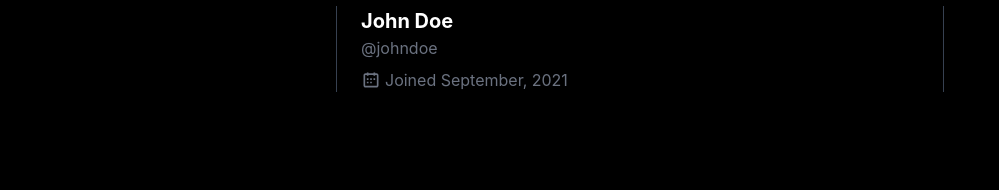
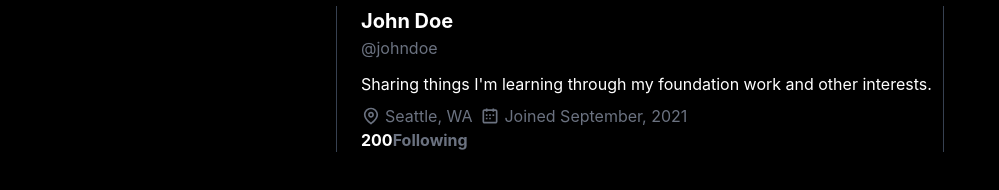
Before and after one commit to SumeyraSeyma/React-twitter, a React (Create React App) app in the folder react-twitter/: page /profile in a window 1280 px wide. Shown: the part 338-528 px from the top of the page, without its empty margins (0-999 px from the left). Built offline with nearby package versions, Linux system fonts and the light colour scheme; grey boxes are pictures that could not be loaded; the HTML template or start-up script is replaced by a standard one.

Commit message:
location and date

```diff
--- a/react-twitter/public/data.json
+++ b/react-twitter/public/data.json
@@ -3,6 +3,8 @@
         "id": 1,
         "name": "John Doe",
         "username": "@johndoe",
+        "bio": "Sharing things I'm learning through my foundation work and other interests.",
+        "location": "Seattle, WA",
         "date": "September, 2021",
         "followers": 100,
         "following": 200,
--- a/react-twitter/src/pages/Profile.js
+++ b/react-twitter/src/pages/Profile.js
@@ -86,16 +86,33 @@ function Profile() {
                     <div>
                     <p className='text-white font-bold' style={{fontSize:'20px'}}>{data.name}</p>
                     <p className='text-gray-500'>{data.username}</p>
-                    <div className='flex items-center mt-2'>
-                      <svg className='text-gray-500 mr-1'
+                    <p className='text-white mt-3'>{data.bio}</p>
+                    <div className='flex'>
+                      <div className='flex items-center mt-2 mr-2'>
+                        <svg className='text-gray-500 mr-1'
                             width="20"
                             height="20"
                             viewBox="0 0 24 24"
                             fill="currentColor">
-                        <path d='M7 4V3h2v1h6V3h2v1h1.5C19.89 4 21 5.12 21 6.5v12c0 1.38-1.11 2.5-2.5 2.5h-13C4.12 21 3 19.88 3 18.5v-12C3 5.12 4.12 4 5.5 4H7zm0 2H5.5c-.27 0-.5.22-.5.5v12c0 .28.23.5.5.5h13c.28 0 .5-.22.5-.5v-12c0-.28-.22-.5-.5-.5H17v1h-2V6H9v1H7V6zm0 6h2v-2H7v2zm0 4h2v-2H7v2zm4-4h2v-2h-2v2zm0 4h2v-2h-2v2zm4-4h2v-2h-2v2z'/>
-                      </svg>
-                      <p className='text-gray-500'>Joined {data.date}</p>
+                          <path d='M12 7c-1.93 0-3.5 1.57-3.5 3.5S10.07 14 12 14s3.5-1.57 3.5-3.5S13.93 7 12 7zm0 5c-.827 0-1.5-.673-1.5-1.5S11.173 9 12 9s1.5.673 1.5 1.5S12.827 12 12 12zm0-10c-4.687 0-8.5 3.813-8.5 8.5 0 5.967 7.621 11.116 7.945 11.332l.555.37.555-.37c.324-.216 7.945-5.365 7.945-11.332C20.5 5.813 16.687 2 12 2zm0 17.77c-1.665-1.241-6.5-5.196-6.5-9.27C5.5 6.916 8.416 4 12 4s6.5 2.916 6.5 6.5c0 4.073-4.835 8.028-6.5 9.27z'/>
+                        </svg>
+                        <p className='text-gray-500'>{data.location}</p>
+                      </div>
+                      <div className='flex items-center mt-2'>
+                        <svg className='text-gray-500 mr-1'
+                            width="20"
+                            height="20"
+                            viewBox="0 0 24 24"
+                            fill="currentColor">
+                          <path d='M7 4V3h2v1h6V3h2v1h1.5C19.89 4 21 5.12 21 6.5v12c0 1.38-1.11 2.5-2.5 2.5h-13C4.12 21 3 19.88 3 18.5v-12C3 5.12 4.12 4 5.5 4H7zm0 2H5.5c-.27 0-.5.22-.5.5v12c0 .28.23.5.5.5h13c.28 0 .5-.22.5-.5v-12c0-.28-.22-.5-.5-.5H17v1h-2V6H9v1H7V6zm0 6h2v-2H7v2zm0 4h2v-2H7v2zm4-4h2v-2h-2v2zm0 4h2v-2h-2v2zm4-4h2v-2h-2v2z'/>
+                        </svg>
+                        <p className='text-gray-500'>Joined {data.date}</p>
+                      </div>
                     </div>
+                    <div className='flex'>
+                          <p className='text-white font-bold flex'>{data.following} <p className='text-gray-500'> Following</p></p>
+                      </div>
+
                     <div>
 
                     </div>
```
